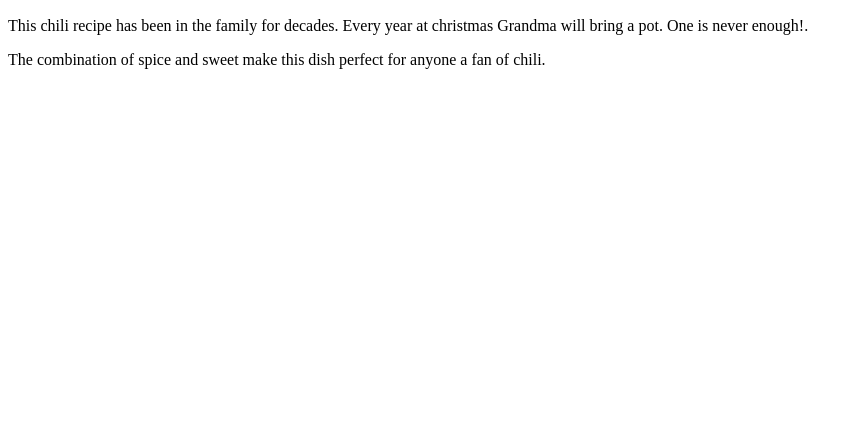
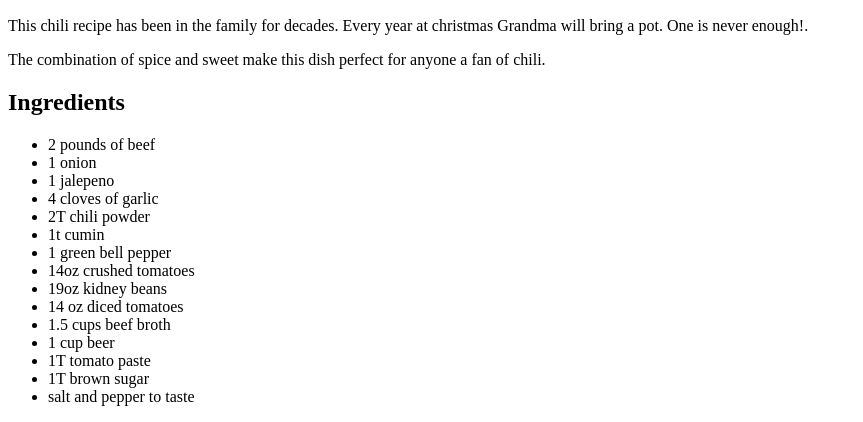
Before and after one commit to curtis-christie/odin-recipes, a plain HTML site: page recipes/chili.html in a window 1280 px wide. Shown: the part 684-1106 px from the top of the page, without its empty margins (0-863 px from the left). Before the commit the page ends 800 px from the top, so only its background shows below. Drawn offline with Linux system fonts and the light colour scheme.

Commit message:
Add ingredient section

```diff
--- a/recipes/chili.html
+++ b/recipes/chili.html
@@ -14,5 +14,24 @@
     <p>This chili recipe has been in the family for decades. Every year at christmas Grandma will bring a pot. One is never enough!.</p>
     <p>The combination of spice and sweet make this dish perfect for anyone a fan of chili.</p>
 
+    <h2>Ingredients</h2>
+    <ul>
+        <li>2 pounds of beef</li>
+        <li>1 onion</li>
+        <li>1 jalepeno</li>
+        <li>4 cloves of garlic</li>
+        <li>2T chili powder</li>
+        <li>1t cumin</li>
+        <li>1 green bell pepper</li>
+        <li>14oz crushed tomatoes</li>
+        <li>19oz kidney beans</li>
+        <li>14 oz diced tomatoes</li>
+        <li>1.5 cups beef broth</li>
+        <li>1 cup beer</li>
+        <li>1T tomato paste</li>
+        <li>1T brown sugar</li>
+        <li>salt and pepper to taste</li>
+    </ul>
+
 </body>
 </html>
```
